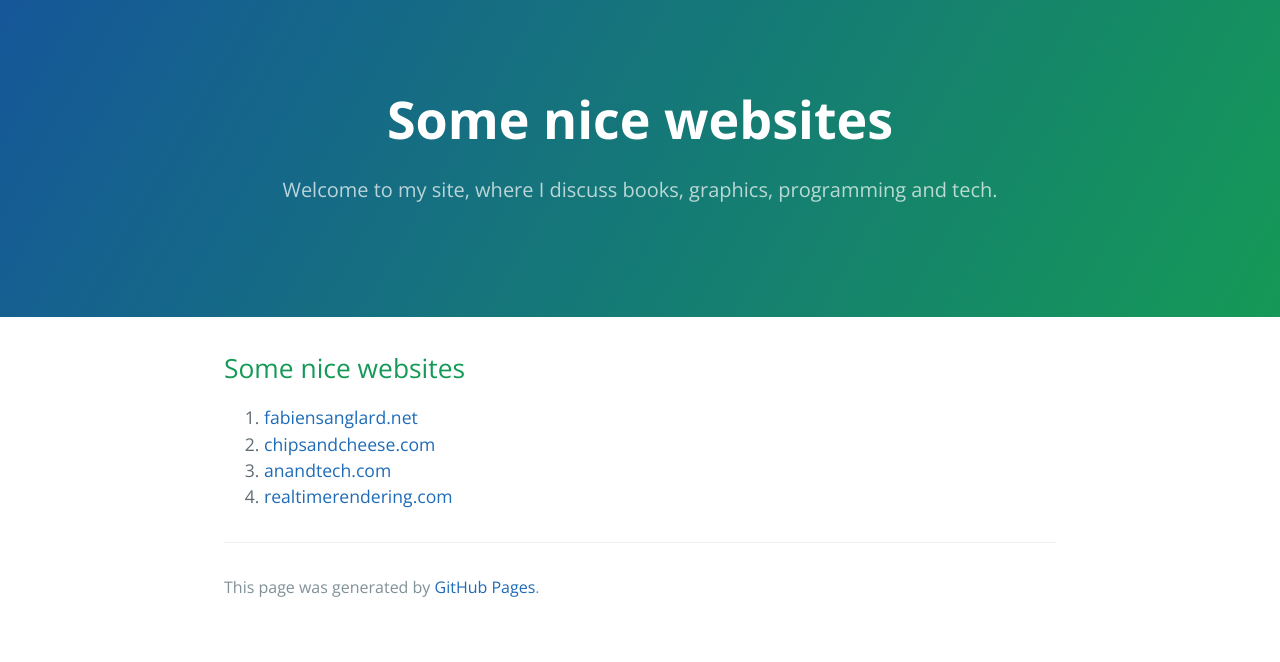
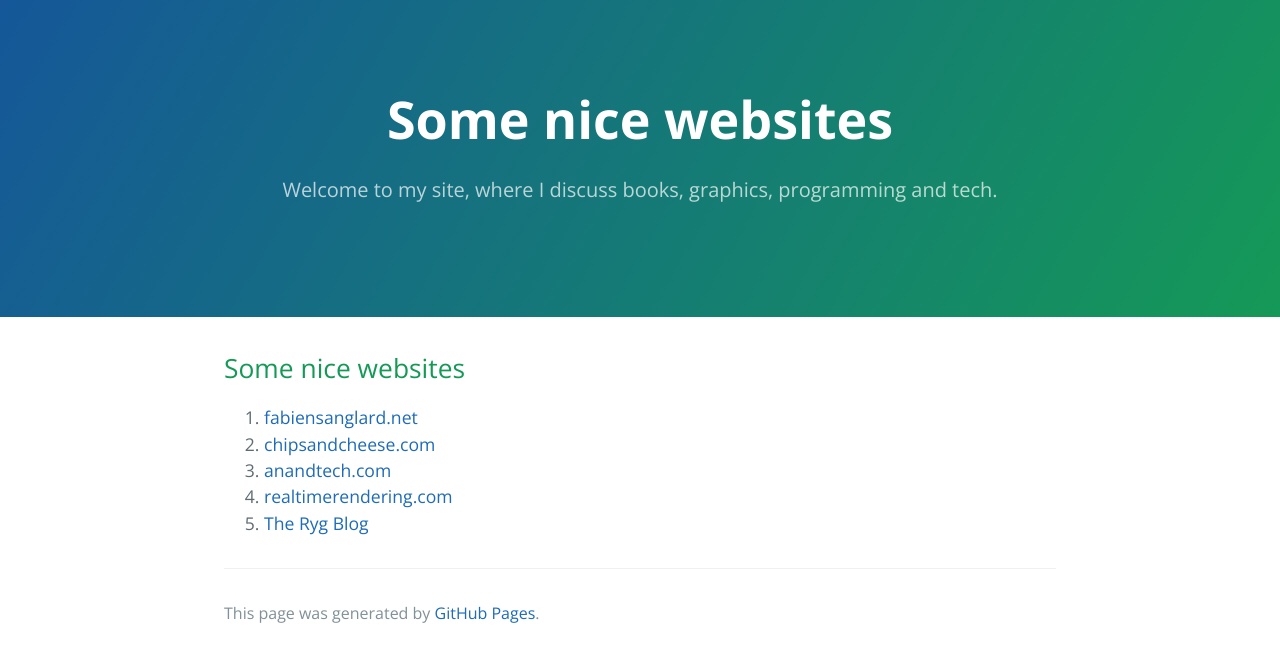
Before and after one commit to varunk08/varunk08.github.io, a Jekyll site: the page built from index.md, in a window 1280 px wide. Shown: the top 662 px of the page. Built offline with Jekyll 4.4.1, drawn with Linux system fonts in a browser that asks for light colours; our own code applies the rules of GitHub Pages for plain Markdown files.

Commit message:
Update index.md

```diff
--- a/index.md
+++ b/index.md
@@ -8,3 +8,4 @@ layout: default
 2. [chipsandcheese.com](https://chipsandcheese.com/)
 3. [anandtech.com](https://www.anandtech.com/)
 4. [realtimerendering.com](https://www.realtimerendering.com/)
+5. [The Ryg Blog](https://fgiesen.wordpress.com/)
```
